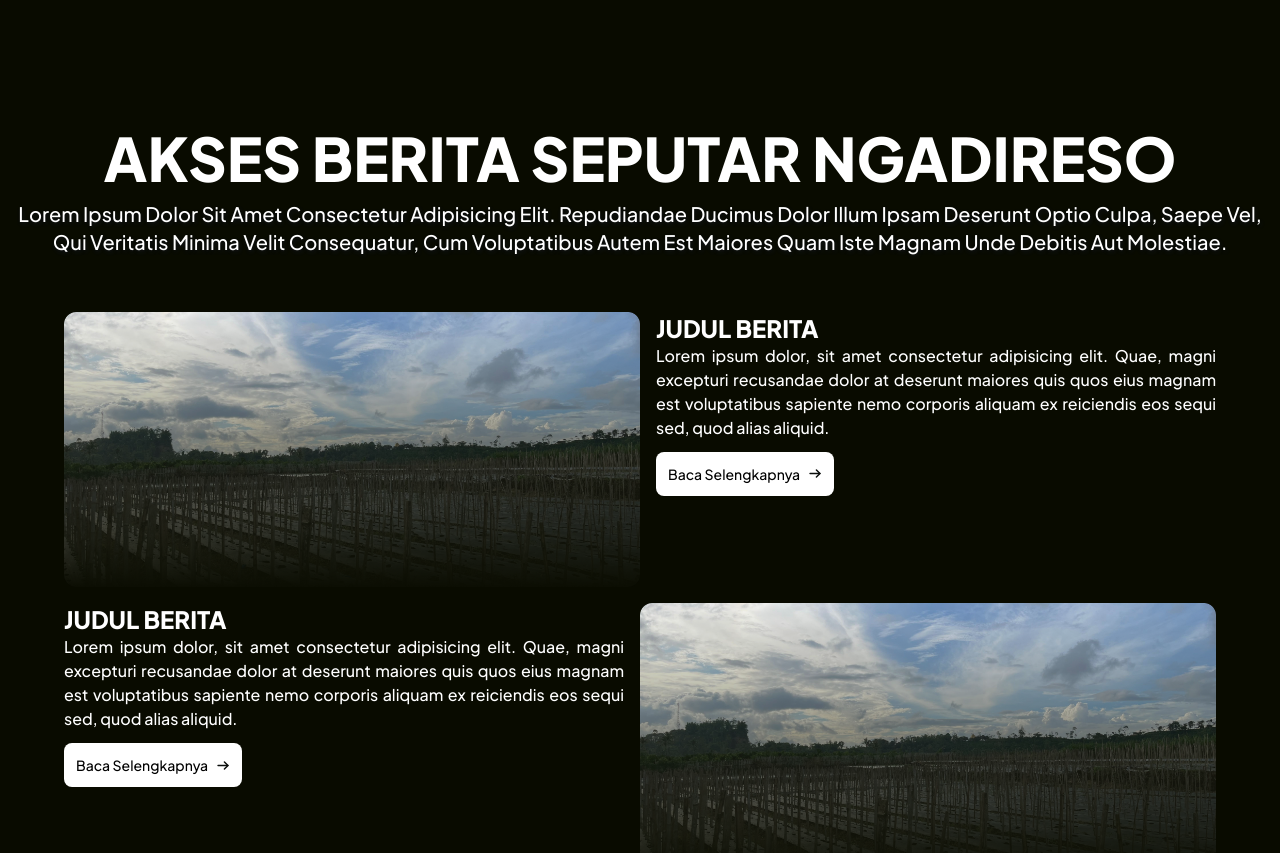
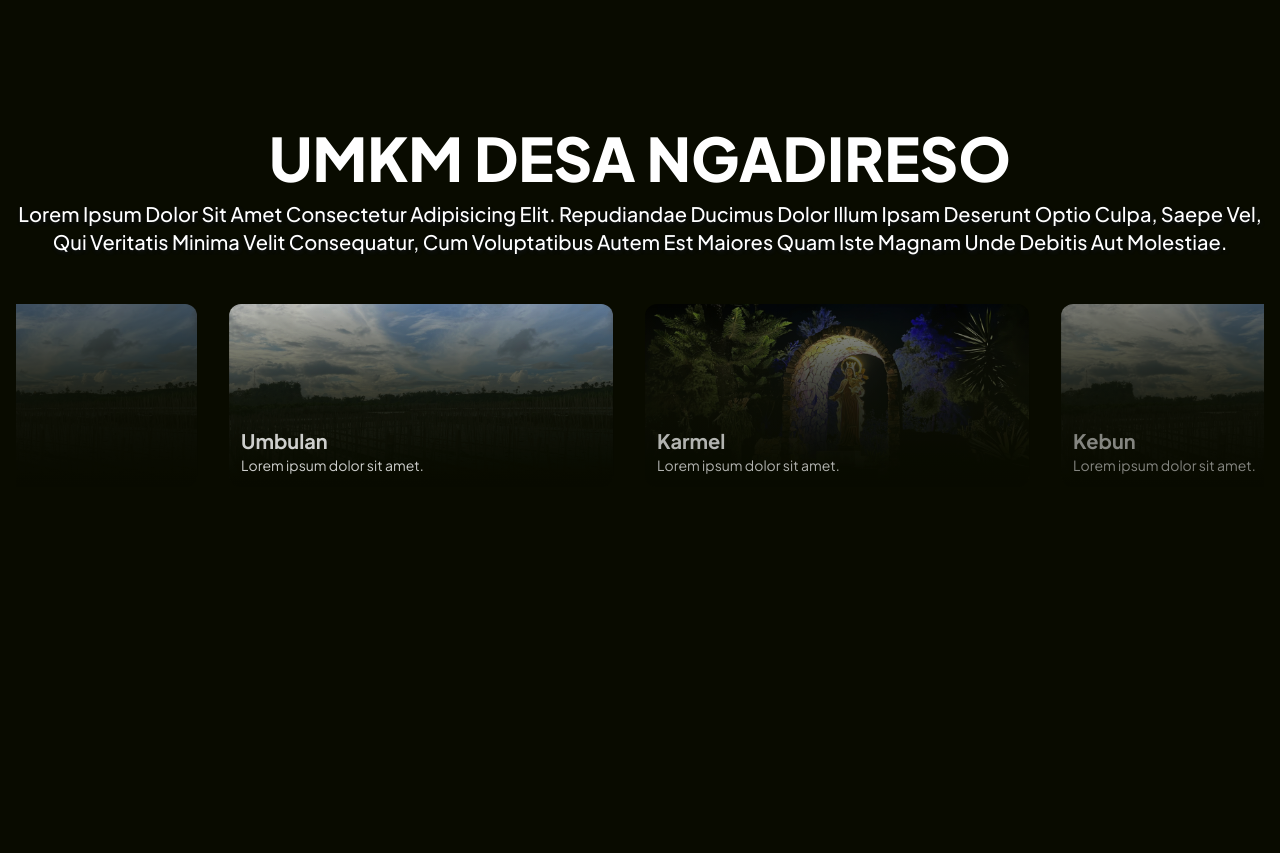
Before and after one commit to humamafif/landingpage-desa-ngadireso, a React (Vite) app: page / in a window 1280 px wide. Shown: the part 1680-2533 px from the top of the page. Built offline with nearby package versions, Linux system fonts and the light colour scheme.

Commit message:
add/umkm section

```diff
--- a/src/App.jsx
+++ b/src/App.jsx
@@ -1,14 +1,18 @@
+import "slick-carousel/slick/slick.css";
+import "slick-carousel/slick/slick-theme.css";
+import Footer from "./components/Footer"
 import About from "./components/About"
 import Hero from "./components/Hero"
 import Navbar from "./components/Navbar"
 import News from "./components/News"
-import Footer from "./components/Footer"
+import Umkm from "./components/Umkm";
 export default function App() {
   return (
     <>
       <Navbar />
       <Hero />
       <About />
+      <Umkm />
       <News />
       <Footer />
     </>
```
